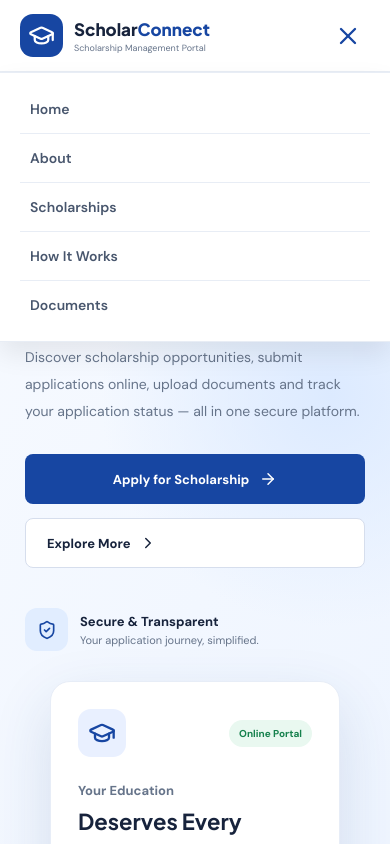
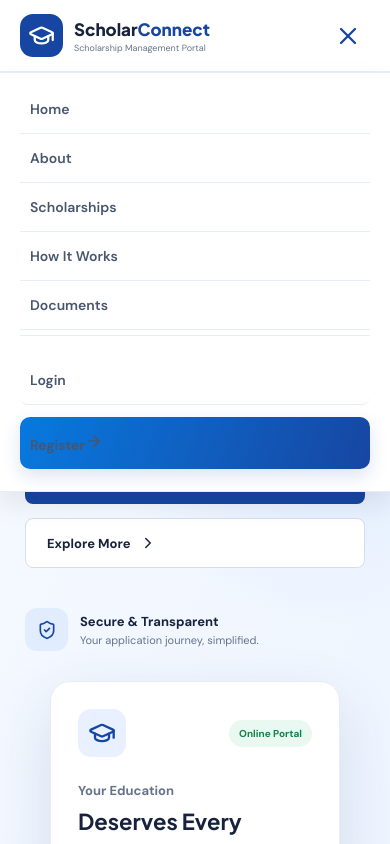
Before and after one commit to Manesh-Vedpathak/Scholar_Frontend, a React (Create React App) app: page / in a window 390 px wide. Both pictures are taken after a click on the button "Open navigation menu". Shown: the top 844 px of the page. Built offline with nearby package versions, Linux system fonts and the light colour scheme; no server answers.

Commit message:
Add login and register to mobile home navigation

```diff
--- a/src/pages/Home.jsx
+++ b/src/pages/Home.jsx
@@ -84,6 +84,8 @@ function App() {
       <nav className="navbar">
         <div className="nav-container">
 
+          {/* BRAND */}
+
           <a href="/" className="brand" onClick={closeMenu}>
             <div className="brand-icon">
               <GraduationCap size={27} />
@@ -101,10 +103,12 @@ function App() {
           {/* NAVIGATION LINKS */}
 
           <div
+            id="mobile-navigation"
             className={`nav-links ${
               menuOpen ? "nav-links-open" : ""
             }`}
           >
+
             <a href="#home" onClick={closeMenu}>
               Home
             </a>
@@ -124,34 +128,60 @@ function App() {
             <a href="#documents" onClick={closeMenu}>
               Documents
             </a>
+
+            {/* MOBILE LOGIN AND REGISTER BUTTONS */}
+
+            <div className="mobile-nav-actions">
+
+              <a
+                href="/login"
+                className="mobile-login-link"
+                onClick={closeMenu}
+              >
+                Login
+              </a>
+
+              <a
+                href="/register"
+                className="mobile-register-button"
+                onClick={closeMenu}
+              >
+                Register
+                <ArrowRight size={18} />
+              </a>
+
+            </div>
+
           </div>
 
-          {/* DESKTOP ACTIONS */}
+          {/* DESKTOP LOGIN AND REGISTER */}
 
           <div className="nav-actions">
+
             <a href="/login" className="login-link">
               Login
             </a>
 
-            <a
-              href="/register"
-              className="register-button"
-            >
-              Register <ArrowRight size={16} />
+            <a href="/register" className="register-button">
+              Register
+              <ArrowRight size={16} />
             </a>
+
           </div>
 
-          {/* FUNCTIONAL MOBILE HAMBURGER MENU */}
+          {/* HAMBURGER MENU */}
 
           <button
             type="button"
             className="mobile-menu"
             aria-label={
-              menuOpen ? "Close navigation menu" : "Open navigation menu"
+              menuOpen
+                ? "Close navigation menu"
+                : "Open navigation menu"
             }
             aria-expanded={menuOpen}
             aria-controls="mobile-navigation"
-            onClick={() => setMenuOpen((previous) => !previous)}
+            onClick={() => setMenuOpen(!menuOpen)}
           >
             {menuOpen ? (
               <X size={28} />
@@ -282,6 +312,7 @@ function App() {
         <div className="section-container">
 
           <div className="section-heading">
+
             <span className="section-label">
               WHY SCHOLARCONNECT
             </span>
@@ -294,6 +325,7 @@ function App() {
               A simple and transparent platform designed to make
               scholarship management easier for students.
             </p>
+
           </div>
 
           <div className="feature-grid">
@@ -520,7 +552,7 @@ function App() {
 
         <div className="footer-bottom">
           <p>Project Developed by Manesh Vedpathak</p>
-
+          <p>Designed for a better educational future.</p>
         </div>
 
       </footer>
--- a/src/styles/Home.css
+++ b/src/styles/Home.css
@@ -1106,3 +1106,67 @@ button {
     animation-duration: 0.01ms !important;
   }
 }
+
+/* ===== MOBILE LOGIN AND REGISTER BUTTONS ===== */
+
+/* Hidden on desktop */
+
+.mobile-nav-actions {
+  display: none;
+}
+
+.mobile-login-link,
+.mobile-register-button {
+  text-decoration: none;
+}
+
+/* Show buttons inside mobile hamburger menu */
+
+@media (max-width: 700px) {
+
+  .mobile-nav-actions {
+    display: flex;
+    flex-direction: column;
+    align-items: stretch;
+    gap: 12px;
+    padding: 20px 0 10px;
+    border-top: 1px solid var(--border);
+    margin-top: 5px;
+  }
+
+  .mobile-login-link {
+    display: flex;
+    justify-content: center;
+    align-items: center;
+    padding: 12px;
+    color: var(--primary);
+    font-size: 16px;
+    font-weight: 700;
+    border-radius: 8px;
+    background: white;
+  }
+
+  .mobile-login-link:hover {
+    background: #f5f8ff;
+  }
+
+  .mobile-register-button {
+    display: flex;
+    justify-content: center;
+    align-items: center;
+    gap: 12px;
+    width: 100%;
+    padding: 15px;
+    background: linear-gradient(110deg, #0879df, #1746a2);
+    color: white;
+    border-radius: 10px;
+    font-size: 16px;
+    font-weight: 700;
+    box-shadow: 0 7px 18px rgba(23, 70, 162, 0.15);
+  }
+
+  .mobile-register-button:hover {
+    background: var(--primary-dark);
+  }
+
+}
```
